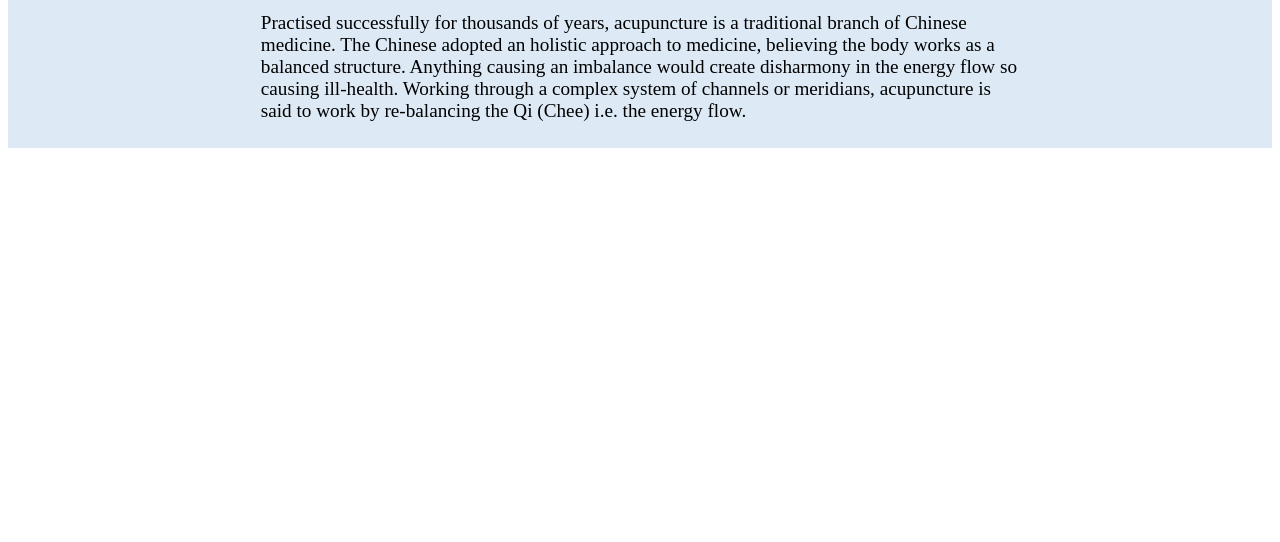
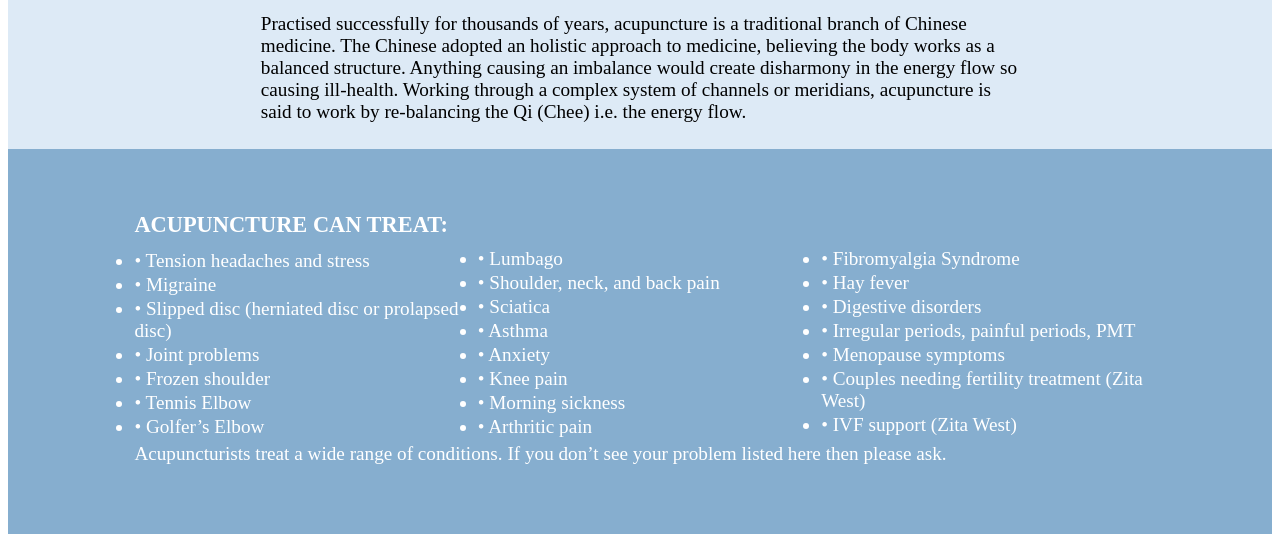
Before and after one commit to medicodigital/mason, a Gatsby site: page /acupuncture in a window 1280 px wide. Shown: the part 1289-1831 px from the top of the page. Before the commit the page ends 1445 px from the top, so only its background shows below. Built offline with nearby package versions, Linux system fonts and the light colour scheme; Gatsby itself is replaced by a stand-in of ours.

Commit message:
acu treaments on

```diff
--- a/src/components/Fees.js
+++ b/src/components/Fees.js
@@ -66,7 +66,9 @@ const Fees = () => (
             <FeesBlurb>
                 First appointments are 30 to 45 minutes, while   follow-up appointments are 30 minutes long.
             </FeesBlurb>
-            <h3>ACUPUNCTURE</h3>
+            <Link to="/acupuncture" >
+                <h3>ACUPUNCTURE</h3>
+            </Link>
             <FeesLine>
                 <p>New and continuing patients</p>
                 <p>£45</p>
--- a/src/components/Links.js
+++ b/src/components/Links.js
@@ -14,6 +14,7 @@ const scrollToTop = () => {
 const LinksWrapper = styled.div`
     align-items: center;
     background: inherit;
+    border-bottom: 1px solid #ddeaf6;
     display: flex;
     justify-content: center;
     padding: 3% 0;
--- a/src/pages/acupuncture.js
+++ b/src/pages/acupuncture.js
@@ -56,6 +56,36 @@ const StickyHolder = styled.div`
     //     }
 `
 
+const ConditionsContainer = styled.div`
+    background: #86aecf;
+    color: #fff;
+    padding: 5% 10%;
+    max-width: 100vw;
+    h2 {
+        font-size: 1.4rem;
+        font-weight: 900;
+        margin: 0 0 10px 0;
+    }
+    p{
+        font-size: 1.2rem;
+        margin: 5px 0;;
+    }
+    ul {
+        font-size: 1.2rem;
+        margin: 0;
+        padding: 0;
+        li {
+            margin-top: 2px;
+        }
+        @media (min-width: 600px) {
+          column-count: 2;
+        }
+        @media (min-width: 1200px) {
+          column-count: 3;
+        }
+    }
+`
+
 const AcupuncturePage = () => (
     <AcupunctureWrapper>
         <TherapyHeader
@@ -78,6 +108,82 @@ const AcupuncturePage = () => (
         <BlurbHolder>
             Practised successfully for thousands of years, acupuncture is a traditional branch of Chinese medicine. The Chinese adopted an holistic approach to medicine, believing the body works as a balanced structure. Anything causing an imbalance would create disharmony in the energy flow so causing ill-health. Working through a complex system of channels or meridians, acupuncture is said to work by re-balancing the Qi (Chee) i.e. the energy flow.
         </BlurbHolder>
+        <ConditionsContainer>
+            <h2>
+                ACUPUNCTURE CAN TREAT:
+            </h2>
+            <ul>
+                <li>
+                    &bull; Tension headaches and stress
+                </li>
+                <li>
+                    &bull; Migraine
+                </li>
+                <li>
+                    &bull; Slipped disc (herniated disc or prolapsed disc)
+                </li>
+                <li>
+                    &bull; Joint problems
+                </li>
+                <li>
+                    &bull; Frozen shoulder
+                </li>
+                <li>
+                    &bull; Tennis Elbow
+                </li>
+                <li>
+                    &bull; Golfer’s Elbow
+                </li>
+                <li>
+                    &bull; Lumbago
+                </li>
+                <li>
+                    &bull; Shoulder, neck, and back pain
+                </li>
+                <li>
+                    &bull; Sciatica
+                </li>
+                <li>
+                    &bull; Asthma
+                </li>
+                <li>
+                    &bull; Anxiety
+                </li>
+                <li>
+                    &bull; Knee pain
+                </li>
+                <li>
+                    &bull; Morning sickness
+                </li>
+                <li>
+                    &bull; Arthritic pain
+                </li>
+                <li>
+                    &bull; Fibromyalgia Syndrome
+                </li>
+                <li>
+                    &bull; Hay fever
+                </li>
+                <li>
+                    &bull; Digestive disorders
+                </li>
+                <li>
+                    &bull; Irregular periods, painful periods, PMT
+                </li>
+                <li>
+                    &bull; Menopause symptoms
+                </li>
+                <li>
+                    &bull; Couples needing fertility treatment (Zita West)
+                </li>
+                <li>
+                    &bull; IVF support (Zita West)
+                </li>
+            </ul>
+            <p>
+                Acupuncturists treat a wide range of conditions. If you don’t see your problem listed here then please ask.
+            </p>
+        </ConditionsContainer>
     </AcupunctureWrapper>
 )
 
```
